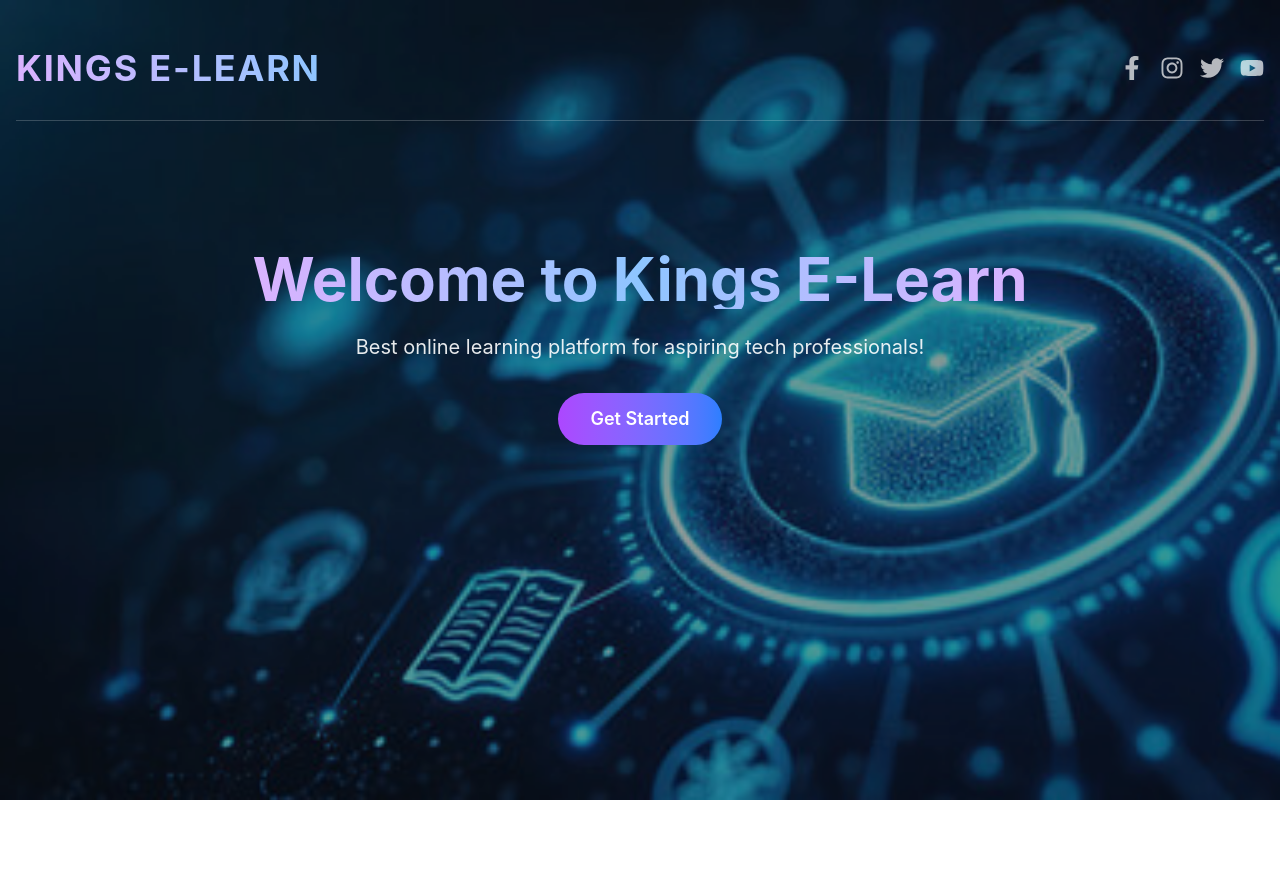
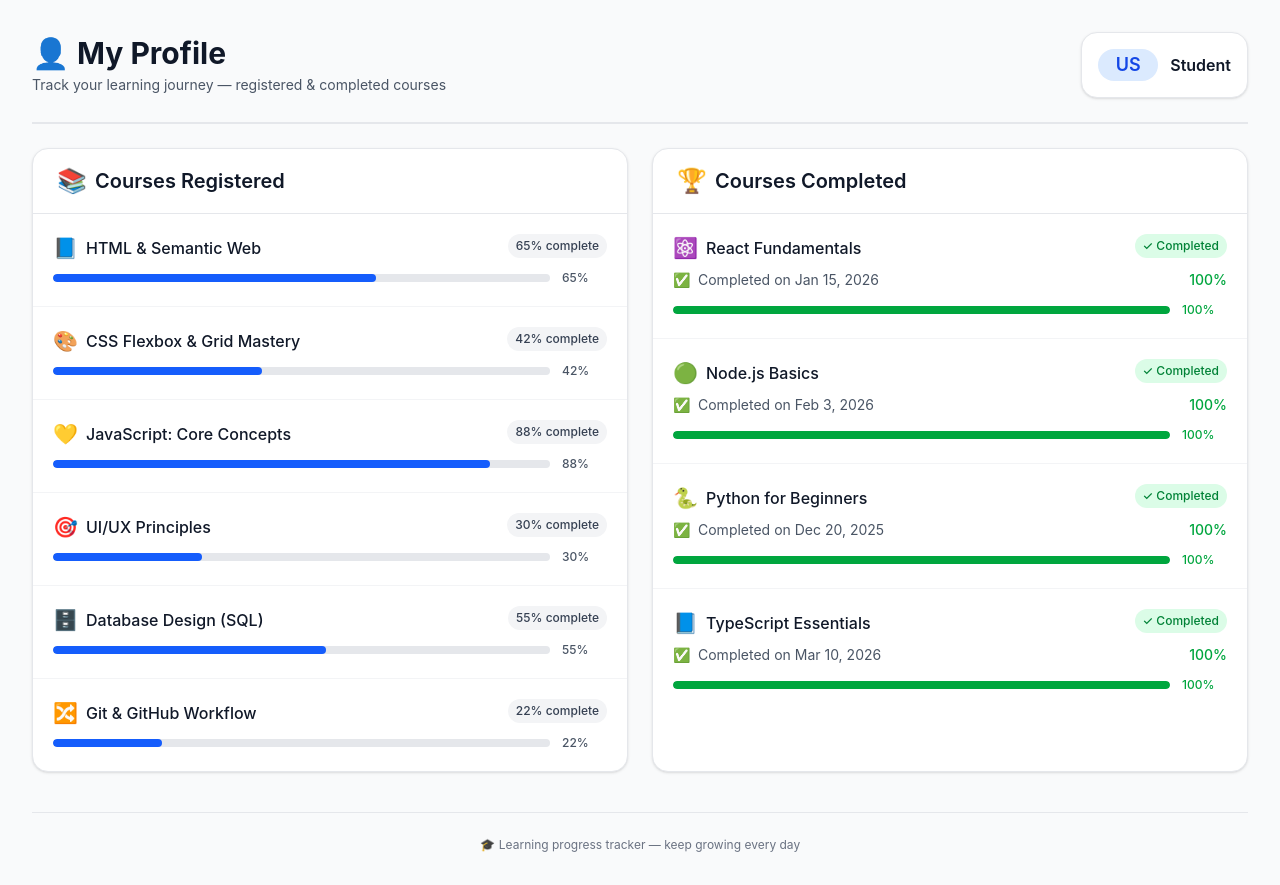
Before and after one commit to Kinglucky04/E-learning-website, a React (Vite) app in the folder kings-e-learn/: page /profile in a window 1280 px wide. Before the commit this address led to /. Before the commit the page ends 800 px from the top, so only its background shows below. Built offline with nearby package versions, Linux system fonts and the light colour scheme.

Commit message:
added the profile page and refactor some codes

```diff
--- a/kings-e-learn/src/App.jsx
+++ b/kings-e-learn/src/App.jsx
@@ -10,6 +10,7 @@ import FrontendCourses from './components/hero/Courses/Web2/Frontend';
 import BackendCourses from './components/hero/Courses/Web2/Backend';
 import WebRoadmap from './components/hero/Courses/Roadmap';
 import Web3Courses from './components/hero/Courses/Web3/Web3Courses';
+import ProfilePage from './components/ProfilePage';
 
 const ProtectedRoute = ({ children }) => {
   const { isAuthenticated } = useAuth();
@@ -81,10 +82,14 @@ function App() {
 
           {/* Fallback for unknown routes */}
           <Route path="*" element={<Navigate to="/" replace />} />
+          <Route path="/profile" element={<ProfilePage />} />
         </Routes>
+
       </BrowserRouter>
     </AuthProvider>
   );
 }
 
+
+
 export default App
--- a/kings-e-learn/src/components/Header.jsx
+++ b/kings-e-learn/src/components/Header.jsx
@@ -85,12 +85,13 @@ function Header({ searchQuery, setSearchQuery }) {
                 className="w-8 h-8 rounded-full border-2 border-white/20"
               />
               <span className="text-white text-sm font-medium">{user?.name || "Student"}</span>
+               <Profile isOpen={isProfileOpen} onClose={closeProfile} />
             </div>
           </div>
         </div>
       </div>
       <MobileMenu isOpen={isMenuOpen} onClose={closeMenu} />
-      <Profile isOpen={isProfileOpen} onClose={closeProfile} />
+
     </div>
   )
 }
--- a/kings-e-learn/src/components/Profile.jsx
+++ b/kings-e-learn/src/components/Profile.jsx
@@ -1,15 +1,20 @@
 import React from 'react'
+import { useNavigate } from 'react-router-dom'
 
 function Profile({ isOpen, onClose }) {
+  const navigate = useNavigate()
+
+    const goToProfile = () => {
+    navigate('/profile') // 👈 this must match your route
+    onClose()
+  }
+
   return (
     <>
       {/* Profile Dropdown */}
       <div className={`absolute top-full right-0 mt-2 z-50 ${isOpen ? 'block' : 'hidden'}`}>
         <ul className='space-y-1 py-2 bg-white rounded-lg shadow-xl border border-gray-200 w-56'>
-          <li onClick={onClose} className='px-4 py-2 hover:bg-gray-50 cursor-pointer transition-colors font-medium text-gray-700'>Profile</li>
-          <li onClick={onClose} className='px-4 py-2 hover:bg-gray-50 cursor-pointer transition-colors text-gray-600'>Progress</li>
-          <li onClick={onClose} className='px-4 py-2 hover:bg-gray-50 cursor-pointer transition-colors text-gray-600'>Registered Course</li>
-          <li onClick={onClose} className='px-4 py-2 hover:bg-gray-50 cursor-pointer transition-colors text-gray-600'>Completed Courses</li>
+          <li onClick={goToProfile} className='px-4 py-2 hover:bg-gray-50 cursor-pointer transition-colors font-medium text-gray-700'>Profile</li>
         </ul>
       </div>
     </>
--- a/kings-e-learn/src/components/ProfilePage.jsx
+++ b/kings-e-learn/src/components/ProfilePage.jsx
@@ -1,142 +1,156 @@
-import React, { useEffect, useState } from "react";
+import React, { useState } from 'react';
+import { useAuth } from './hooks/useAuth';
 
-const Profile = () => {
-  const [courses, setCourses] = useState([]);
+const ProfilePage = () => {
+  const { user } = useAuth();
 
-  // Load from localStorage
-  useEffect(() => {
-    const saved = JSON.parse(localStorage.getItem("courses")) || [];
-    setCourses(saved);
-  }, []);
+  // Sample courses data
+  const [registeredCourses] = useState([
+    { id: 1, title: "HTML & Semantic Web", progress: 65, icon: "📘" },
+    { id: 2, title: "CSS Flexbox & Grid Mastery", progress: 42, icon: "🎨" },
+    { id: 3, title: "JavaScript: Core Concepts", progress: 88, icon: "💛" },
+    { id: 4, title: "UI/UX Principles", progress: 30, icon: "🎯" },
+    { id: 5, title: "Database Design (SQL)", progress: 55, icon: "🗄️" },
+    { id: 6, title: "Git & GitHub Workflow", progress: 22, icon: "🔀" }
+  ]);
 
-  // Save to localStorage
-  useEffect(() => {
-    localStorage.setItem("courses", JSON.stringify(courses));
-  }, [courses]);
+  const [completedCourses] = useState([
+    { id: 1, title: "React Fundamentals", progress: 100, icon: "⚛️", completedDate: "Jan 15, 2026" },
+    { id: 2, title: "Node.js Basics", progress: 100, icon: "🟢", completedDate: "Feb 3, 2026" },
+    { id: 3, title: "Python for Beginners", progress: 100, icon: "🐍", completedDate: "Dec 20, 2025" },
+    { id: 4, title: "TypeScript Essentials", progress: 100, icon: "📘", completedDate: "Mar 10, 2026" }
+  ]);
 
-  // Mock: Add a course (you'll later connect this to your course pages)
-  const addCourse = () => {
-    const newCourse = {
-      id: Date.now(),
-      title: "New Course",
-      progress: 0,
-      completed: false,
-    };
-    setCourses([...courses, newCourse]);
+  // Get initials for avatar
+  const getInitials = () => {
+    if (!user?.username) return "US"; // fallback
+    return user.username.substring(0, 2).toUpperCase();
   };
 
-  // Update progress
-  const updateProgress = (id, value) => {
-    const updated = courses.map((course) =>
-      course.id === id
-        ? {
-            ...course,
-            progress: value,
-            completed: value === 100,
-          }
-        : course
-    );
-    setCourses(updated);
-  };
-
-  // Stats
-  const completedCourses = courses.filter(c => c.completed).length;
-  const inProgressCourses = courses.filter(c => !c.completed).length;
-
   return (
-    <div className="min-h-screen bg-gray-50 p-6">
-      <div className="max-w-6xl mx-auto">
-
-        {/* Header */}
-        <h1 className="text-3xl font-bold mb-6">My Learning Profile</h1>
-
-        {/* Stats */}
-        <div className="grid grid-cols-1 md:grid-cols-3 gap-6 mb-8">
-          <div className="bg-white p-6 rounded-xl shadow">
-            <h2 className="text-lg font-semibold">Courses Registered</h2>
-            <p className="text-2xl font-bold">{courses.length}</p>
+    <div className="min-h-screen bg-gray-50 font-sans">
+      <div className="max-w-7xl mx-auto px-4 py-8 sm:px-6 lg:px-8">
+        {/* Header Section */}
+        <div className="flex flex-col sm:flex-row sm:items-center sm:justify-between gap-4 pb-6 mb-6 border-b-2 border-gray-200">
+          <div>
+            <h1 className="text-3xl font-bold text-gray-900 flex items-center gap-2">
+              <span className="text-3xl">👤</span>
+              My Profile
+            </h1>
+            <p className="text-sm text-gray-600 mt-1">
+              Track your learning journey — registered & completed courses
+            </p>
           </div>
 
-          <div className="bg-white p-6 rounded-xl shadow">
-            <h2 className="text-lg font-semibold">In Progress</h2>
-            <p className="text-2xl font-bold">{inProgressCourses}</p>
+          {/* User Info Card */}
+          <div className="bg-white rounded-2xl p-4 shadow-sm border border-gray-200 flex items-center gap-3">
+            <div className="w-15 h-8 bg-blue-100 rounded-full flex items-center justify-center">
+              <span className="text-blue-700 font-semibold text-lg">
+                {getInitials()}
+              </span>
             </div>
-
-          <div className="bg-white p-6 rounded-xl shadow">
-            <h2 className="text-lg font-semibold">Completed</h2>
-            <p className="text-2xl font-bold">{completedCourses}</p>
+            <div>
+              <div className="font-semibold text-gray-900">{user?.name || user?.username || "Student"}</div>
+            </div>
           </div>
         </div>
 
-        {/* Add Course Button (for testing) */}
-        <button
-          onClick={addCourse}
-          className="mb-6 px-4 py-2 bg-blue-600 text-white rounded-lg"
-        >
-          + Add Course
-        </button>
+        {/* Two Column Grid */}
+        <div className="grid grid-cols-1 lg:grid-cols-2 gap-6">
 
-        {/* Course List */}
-        <div className="grid gap-6">
-          {courses.length === 0 ? (
-            <p className="text-gray-500">No courses yet.</p>
+          {/* Courses Registered Section */}
+          <div className="bg-white rounded-2xl shadow-sm border border-gray-200 overflow-hidden">
+            <div className="px-6 py-4 border-b border-gray-200 flex items-center gap-2">
+              <span className="text-2xl">📚</span>
+              <h2 className="text-xl font-semibold text-gray-900">Courses Registered</h2>
+            </div>
+
+            <div className="divide-y divide-gray-100">
+              {registeredCourses.length === 0 ? (
+                <div className="py-12 text-center text-gray-500">
+                  <span className="text-4xl block mb-2">📭</span>
+                  <p>No registered courses yet</p>
+                  <p className="text-sm">Explore and enroll in new courses!</p>
+                </div>
               ) : (
-            courses.map((course) => (
-              <div
-                key={course.id}
-                className="bg-white p-6 rounded-xl shadow"
-              >
-                <div className="flex justify-between items-center mb-4">
-                  <h2 className="text-xl font-bold">{course.title}</h2>
-                  <span
-                    className={`px-3 py-1 rounded-full text-sm ${
-                      course.completed
-                        ? "bg-green-500 text-white"
-                        : "bg-yellow-400 text-black"
-                    }`}
-                  >
-                    {course.completed ? "Completed" : "In Progress"}
+                registeredCourses.map((course) => (
+                  <div key={course.id} className="p-5 hover:bg-gray-50 transition-colors">
+                    <div className="flex items-start justify-between mb-2">
+                      <div className="flex items-center gap-2">
+                        <span className="text-xl">{course.icon}</span>
+                        <h3 className="font-medium text-gray-900">{course.title}</h3>
+                      </div>
+                      <span className="text-xs font-medium bg-gray-100 text-gray-700 px-2 py-1 rounded-full">
+                        {course.progress}% complete
                       </span>
                     </div>
 
                     {/* Progress Bar */}
-                <div className="w-full bg-gray-200 rounded-full h-3 mb-3">
+                    <div className="mt-2">
+                      <div className="flex items-center gap-3">
+                        <div className="flex-1 h-2 bg-gray-200 rounded-full overflow-hidden">
                           <div
-                    className="bg-blue-600 h-3 rounded-full transition-all"
+                            className="h-full bg-blue-600 rounded-full transition-all duration-300"
                             style={{ width: `${course.progress}%` }}
-                  ></div>
+                          />
+                        </div>
+                        <span className="text-xs font-medium text-gray-600 min-w-[45px]">
+                          {course.progress}%
+                        </span>
+                      </div>
+                    </div>
+                  </div>
+                ))
+              )}
+            </div>
           </div>
 
-                <p className="text-sm text-gray-600 mb-4">
-                  Progress: {course.progress}%
-                </p>
+          {/* Courses Completed Section */}
+          <div className="bg-white rounded-2xl shadow-sm border border-gray-200 overflow-hidden">
+            <div className="px-6 py-4 border-b border-gray-200 flex items-center gap-2">
+              <span className="text-2xl">🏆</span>
+              <h2 className="text-xl font-semibold text-gray-900">Courses Completed</h2>
+            </div>
 
-                {/* Controls */}
-                <div className="flex gap-2">
-                  <button
-                    onClick={() =>
-                      updateProgress(course.id, Math.min(course.progress + 10, 100))
-                    }
-                    className="px-3 py-1 bg-green-500 text-white rounded"
-                  >
-                    +10%
-                  </button>
+            <div className="divide-y divide-gray-100">
+              {completedCourses.length === 0 ? (
+                <div className="py-12 text-center text-gray-500">
+                  <span className="text-4xl block mb-2">🎯</span>
+                  <p>No completed courses yet</p>
+                  <p className="text-sm">Keep up the great work!</p>
+                </div>
+              ) : (
+                completedCourses.map((course) => (
+                  <div key={course.id} className="p-5 hover:bg-gray-50 transition-colors">
+                    <div className="flex items-start justify-between mb-2">
+                      <div className="flex items-center gap-2">
+                        <span className="text-xl">{course.icon}</span>
+                        <h3 className="font-medium text-gray-900">{course.title}</h3>
+                      </div>
+                      <span className="text-xs font-medium bg-green-100 text-green-700 px-2 py-1 rounded-full">
+                        ✓ Completed
+                      </span>
+                    </div>
 
-                  <button
-                    onClick={() =>
-                      updateProgress(course.id, Math.max(course.progress - 10, 0))
-                    }
-                    className="px-3 py-1 bg-red-500 text-white rounded"
-                  >
-                    -10%
-                  </button>
+                    {/* Completion Info */}
+                    <div className="mt-2 flex items-center justify-between text-sm">
+                      <div className="flex items-center gap-2 text-gray-600">
+                        <span>✅</span>
+                        <span>Completed on {course.completedDate}</span>
+                      </div>
+                      <span className="text-green-600 font-medium">100%</span>
+                    </div>
 
-                  <button
-                    onClick={() => updateProgress(course.id, 100)}
-                    className="px-3 py-1 bg-blue-600 text-white rounded"
-                  >
-                    Complete
-                  </button>
+                    {/* Progress Bar (Full) */}
+                    <div className="mt-3">
+                      <div className="flex items-center gap-3">
+                        <div className="flex-1 h-2 bg-gray-200 rounded-full overflow-hidden">
+                          <div className="h-full bg-green-600 rounded-full w-full" />
+                        </div>
+                        <span className="text-xs font-medium text-green-600 min-w-[45px]">
+                          100%
+                        </span>
+                      </div>
                     </div>
                   </div>
                 ))
@@ -144,7 +158,16 @@ const Profile = () => {
             </div>
           </div>
         </div>
+
+        {/* Footer */}
+        <div className="mt-10 pt-6 border-t border-gray-200 text-center">
+          <p className="text-xs text-gray-500 flex items-center justify-center gap-1">
+            <span>🎓</span> Learning progress tracker — keep growing every day
+          </p>
+        </div>
+      </div>
+    </div>
   );
 };
 
-export default Profile;
+export default ProfilePage;
--- a/kings-e-learn/src/components/hero/Courses/Roadmap.jsx
+++ b/kings-e-learn/src/components/hero/Courses/Roadmap.jsx
@@ -8,36 +8,36 @@ export const WebRoadmap = ({ searchQuery = '' }) => {
       phase: "Phase 1: Foundations",
       icon: "🏗️",
       courses: [
-        { name: "HTML5 & CSS3", duration: "4 weeks", level: "Beginner", videoUrl: "#", completed: false },
-        { name: "JavaScript Essentials", duration: "6 weeks", level: "Beginner", videoUrl: "#", completed: false },
-        { name: "Git & GitHub", duration: "2 weeks", level: "Beginner", videoUrl: "#", completed: false }
+        { name: "HTML5 & CSS3", duration: "4 weeks", level: "Beginner", videoUrl: "https://youtu.be/G3e-cpL7ofc?si=A1c7p95yPiDH1g1W", completed: false },
+        { name: "JavaScript Essentials", duration: "6 weeks", level: "Beginner", videoUrl: "https://youtu.be/EerdGm-ehJQ?si=5d8qsGd7RbOwHAIj", completed: false },
+        { name: "Git & GitHub", duration: "2 weeks", level: "Beginner", videoUrl: "https://youtu.be/hrTQipWp6co?si=JXNgrxf6TdDVcYHH", completed: false }
       ]
     },
     {
       phase: "Phase 2: Frontend Development",
       icon: "🎨",
       courses: [
-        { name: "React.js Fundamentals", duration: "8 weeks", level: "Intermediate", videoUrl: "#", completed: false },
-        { name: "State Management (Redux)", duration: "4 weeks", level: "Intermediate", videoUrl: "#", completed: false },
-        { name: "Tailwind CSS & Modern UI", duration: "3 weeks", level: "Intermediate", videoUrl: "#", completed: false }
+        { name: "React.js Fundamentals", duration: "8 weeks", level: "Intermediate", videoUrl: "https://youtu.be/SqcY0GlETPk?si=a3Rp2MMJkLrSgrkx", completed: false },
+        { name: "State Management (Redux)", duration: "4 weeks", level: "Intermediate", videoUrl: "https://youtu.be/poQXNp9ItL4?si=e4hGlcJIZgZAwpGv", completed: false },
+        { name: "Tailwind CSS & Modern UI", duration: "3 weeks", level: "Intermediate", videoUrl: "https://youtu.be/DenUCuq4G04?si=o8prPSyts_yiIUpo", completed: false }
       ]
     },
     {
       phase: "Phase 3: Backend Development",
       icon: "⚙️",
       courses: [
-        { name: "Node.js & Express", duration: "6 weeks", level: "Intermediate", videoUrl: "#", completed: false },
-        { name: "Database (MongoDB/PostgreSQL)", duration: "5 weeks", level: "Intermediate", videoUrl: "#", completed: false },
-        { name: "REST APIs & GraphQL", duration: "4 weeks", level: "Advanced", videoUrl: "#", completed: false }
+        { name: "Node.js & Express", duration: "6 weeks", level: "Intermediate", videoUrl: "https://youtu.be/TlB_eWDSMt4?si=BAxn2w7utKteFzl_", completed: false },
+        { name: "Database (MongoDB/PostgreSQL)", duration: "5 weeks", level: "Intermediate", videoUrl: "https://youtu.be/ExcRbA7fy_A?si=qwz8MgDy_w9ZdGvB", completed: false },
+        { name: "REST APIs & GraphQL", duration: "4 weeks", level: "Advanced", videoUrl: "https://youtu.be/WXsD0ZgxjRw?si=oIRXBoVf9CZnZFQX", completed: false }
       ]
     },
     {
       phase: "Phase 4: Advanced Topics",
       icon: "🚀",
       courses: [
-        { name: "DevOps & Deployment", duration: "4 weeks", level: "Advanced", videoUrl: "#", completed: false },
-        { name: "System Design", duration: "6 weeks", level: "Advanced", videoUrl: "#", completed: false },
-        { name: "Testing & Security", duration: "4 weeks", level: "Advanced", videoUrl: "#", completed: false }
+        { name: "DevOps & Deployment", duration: "4 weeks", level: "Advanced", videoUrl: "https://youtu.be/j5Zsa_eOXeY?si=3Z85KDNnMB8eRtW7", completed: false },
+        { name: "System Design", duration: "6 weeks", level: "Advanced", videoUrl: "https://youtu.be/m8Icp_Cid5o?si=b4VuXAnNP6VNzlas", completed: false },
+        { name: "Testing & Security", duration: "4 weeks", level: "Advanced", videoUrl: "https://youtu.be/3Kq1MIfTWCE?si=Gdj9Br25MQoWaWTL", completed: false }
       ]
     }
   ]
@@ -47,36 +47,36 @@ export const WebRoadmap = ({ searchQuery = '' }) => {
       phase: "Phase 1: Blockchain Basics",
       icon: "🔗",
       courses: [
-        { name: "Blockchain Fundamentals", duration: "4 weeks", level: "Beginner", videoUrl: "#", completed: false },
-        { name: "Cryptography Basics", duration: "3 weeks", level: "Beginner", videoUrl: "#", completed: false },
-        { name: "Wallets & Transactions", duration: "2 weeks", level: "Beginner", videoUrl: "#", completed: false }
+        { name: "Blockchain Fundamentals", duration: "4 weeks", level: "Beginner", videoUrl: "https://www.youtube.com/watch?v=sw4NAjY1bg8", completed: false },
+        { name: "Cryptography Basics", duration: "3 weeks", level: "Beginner", videoUrl: "https://www.youtube.com/live/C7vmouDOJYM?si=8o8nkb0RWQfEyh3J", completed: false },
+        { name: "Wallets & Transactions", duration: "2 weeks", level: "Beginner", videoUrl: "https://www.youtube.com/watch?v=BUSmA_3JgAU", completed: false }
       ]
     },
     {
       phase: "Phase 2: Smart Contract Development",
       icon: "📜",
       courses: [
-        { name: "Solidity Programming", duration: "8 weeks", level: "Intermediate", videoUrl: "#", completed: false },
-        { name: "Ethereum & EVM", duration: "5 weeks", level: "Intermediate", videoUrl: "#", completed: false },
-        { name: "Hardhat & Truffle", duration: "4 weeks", level: "Intermediate", videoUrl: "#", completed: false }
+        { name: "Solidity Programming", duration: "8 weeks", level: "Intermediate", videoUrl: "https://youtu.be/-1GB6m39-rM?si=lr6W6UDxkGXQmgpE", completed: false },
+        { name: "Ethereum & EVM", duration: "5 weeks", level: "Intermediate", videoUrl: "https://youtu.be/XTbd5w0AXc4?si=-Mner47IpaFdycGY", completed: false },
+        { name: "Hardhat & Truffle", duration: "4 weeks", level: "Intermediate", videoUrl: "https://youtu.be/9Qpi80dQsGU?si=DSea-a6ZTEdgizgN", completed: false }
       ]
     },
     {
       phase: "Phase 3: dApp Development",
       icon: "🌐",
       courses: [
-        { name: "Web3.js & Ethers.js", duration: "5 weeks", level: "Intermediate", videoUrl: "#", completed: false },
-        { name: "React with Web3", duration: "6 weeks", level: "Advanced", videoUrl: "#", completed: false },
-        { name: "IPFS & Decentralized Storage", duration: "3 weeks", level: "Intermediate", videoUrl: "#", completed: false }
+        { name: "Web3.js & Ethers.js", duration: "5 weeks", level: "Intermediate", videoUrl: "https://youtu.be/t3wM5903ty0?si=ArBj_xnhMD553-gW", completed: false },
+        { name: "React with Web3", duration: "6 weeks", level: "Advanced", videoUrl: "https://youtu.be/f6sKG7VpWzI?si=F-PdJQdH6U5BpDw0", completed: false },
+        { name: "IPFS & Decentralized Storage", duration: "3 weeks", level: "Intermediate", videoUrl: "https://youtu.be/UX-D1xSfplE?si=x_6F2SEq21fnnsNC", completed: false }
       ]
     },
     {
       phase: "Phase 4: Advanced Web3",
       icon: "⚡",
       courses: [
-        { name: "DeFi & Yield Farming", duration: "6 weeks", level: "Advanced", videoUrl: "#", completed: false },
-        { name: "NFTs & Metaverse", duration: "5 weeks", level: "Advanced", videoUrl: "#", completed: false },
-        { name: "Security Auditing", duration: "4 weeks", level: "Advanced", videoUrl: "#", completed: false }
+        { name: "DeFi & Yield Farming", duration: "6 weeks", level: "Advanced", videoUrl: "https://youtu.be/HeJh_SFS2vg?si=7WPfQFhL9Sy5_ayu", completed: false },
+        { name: "NFTs & Metaverse", duration: "5 weeks", level: "Advanced", videoUrl: "https://youtu.be/z0XSO9Hm9Q8?si=cNWYyqgviHf8fF1C", completed: false },
+        { name: "Security Auditing", duration: "4 weeks", level: "Advanced", videoUrl: "https://youtu.be/pUWmJ86X_do?si=zHDxPis-SKym7P-2", completed: false }
       ]
     }
   ]
@@ -143,7 +143,7 @@ export const WebRoadmap = ({ searchQuery = '' }) => {
             <div key={index} className={`relative flex flex-col md:flex-row items-center mb-16 ${
               index % 2 === 0 ? 'md:flex-row' : 'md:flex-row-reverse'
             }`}>
-              {/* Timeline Dot */}
+
               <div className="absolute left-8 md:left-1/2 transform -translate-x-1/2 w-8 h-8 bg-blue-500 rounded-full border-4 border-gray-900 z-10"></div>
 
               {/* Content */}
@@ -168,9 +168,9 @@ export const WebRoadmap = ({ searchQuery = '' }) => {
                         </div>
                         <div className="flex items-center justify-between text-sm">
                           <span className="text-gray-400">⏱️ {course.duration}</span>
-                          <button className="text-blue-400 hover:text-blue-300 font-semibold">
+                          <a href={course.videoUrl} target="_blank" rel="noopener noreferrer" className="text-blue-400 hover:text-blue-300 font-semibold cursor-pointer">
                             Watch Video →
-                          </button>
+                          </a>
                         </div>
                       </div>
                     ))}
```
Lines whose indentation alone changed are shown as unchanged.
